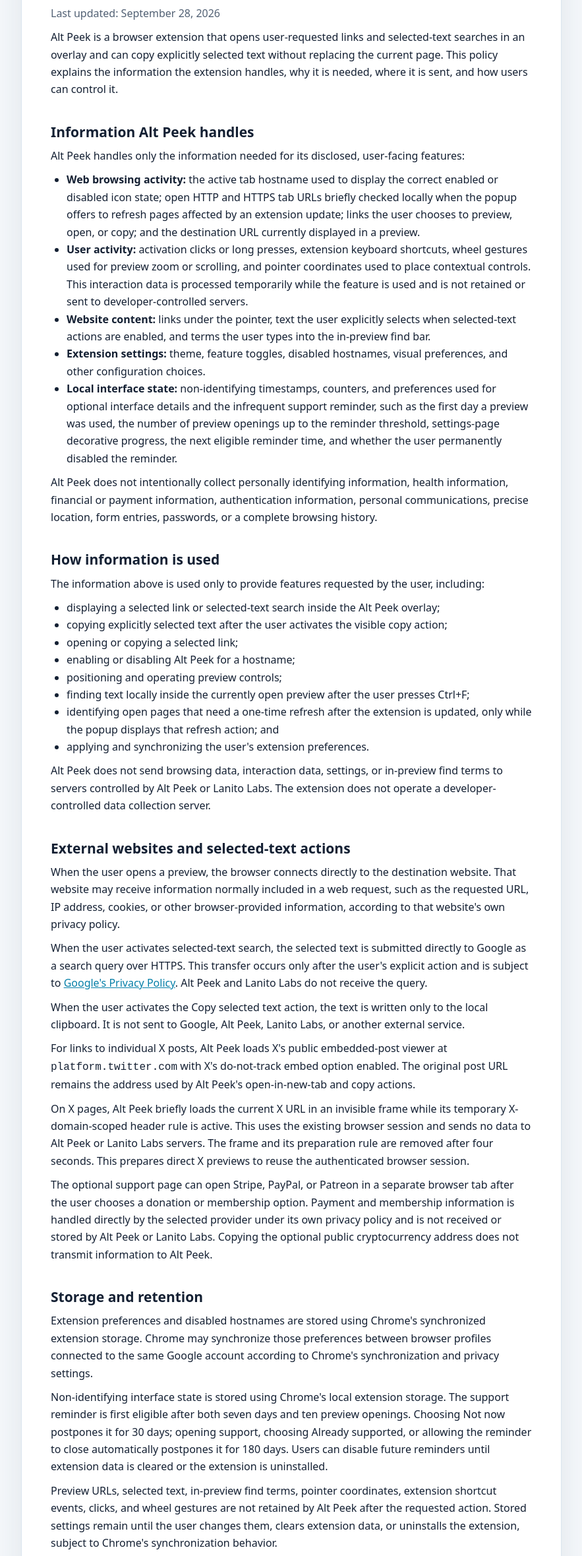
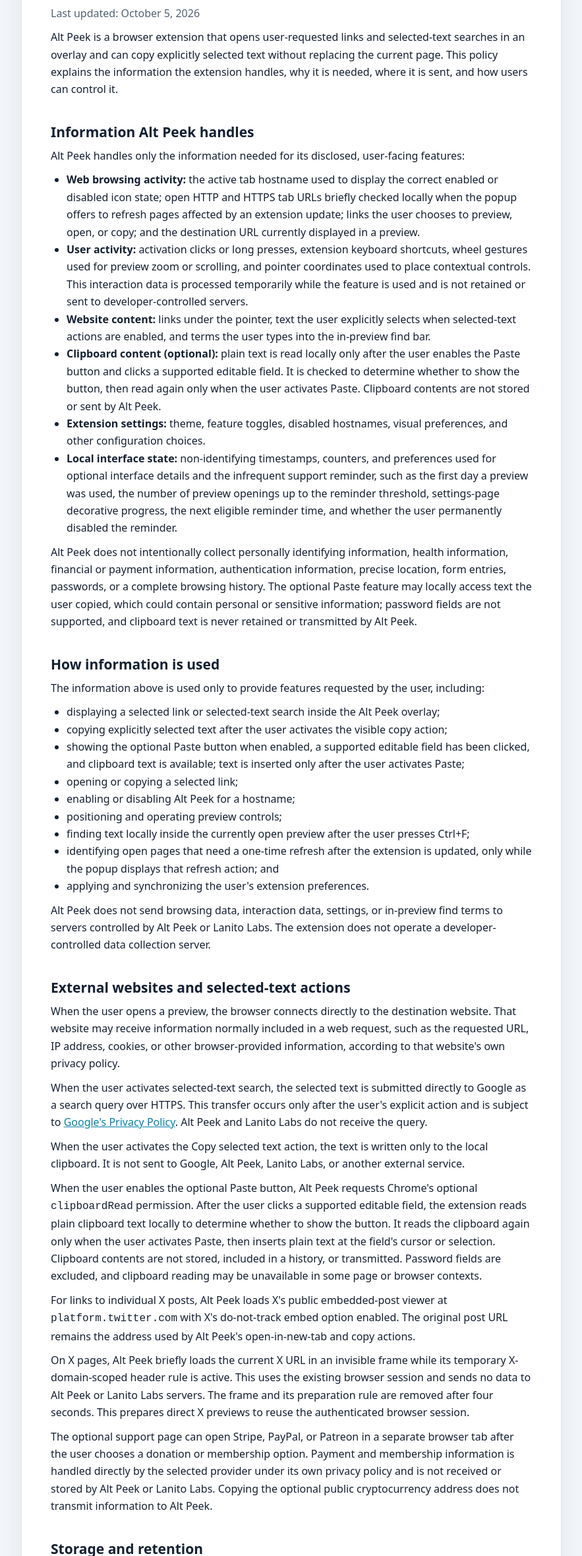
Before and after one commit to LanitoLabs/alt-peek-legal, a plain HTML site: page index.html in a window 1280 px wide. Shown: the part 201-2560 px from the top of the page at 66% size, without its empty margins (198-1081 px from the left). Drawn offline with Linux system fonts and the light colour scheme.

Commit message:
Update privacy policy for optional paste feature

```diff
--- a/index.html
+++ b/index.html
@@ -96,7 +96,7 @@
     <main>
       <div class="brand"><span class="mark" aria-hidden="true"></span>Alt Peek</div>
       <h1>Privacy Policy</h1>
-      <p class="updated">Last updated: September 28, 2026</p>
+      <p class="updated">Last updated: October 5, 2026</p>
 
       <p>Alt Peek is a browser extension that opens user-requested links and selected-text searches in an overlay and can copy explicitly selected text without replacing the current page. This policy explains the information the extension handles, why it is needed, where it is sent, and how users can control it.</p>
 
@@ -106,16 +106,18 @@
         <li><strong>Web browsing activity:</strong> the active tab hostname used to display the correct enabled or disabled icon state; open HTTP and HTTPS tab URLs briefly checked locally when the popup offers to refresh pages affected by an extension update; links the user chooses to preview, open, or copy; and the destination URL currently displayed in a preview.</li>
         <li><strong>User activity:</strong> activation clicks or long presses, extension keyboard shortcuts, wheel gestures used for preview zoom or scrolling, and pointer coordinates used to place contextual controls. This interaction data is processed temporarily while the feature is used and is not retained or sent to developer-controlled servers.</li>
         <li><strong>Website content:</strong> links under the pointer, text the user explicitly selects when selected-text actions are enabled, and terms the user types into the in-preview find bar.</li>
+        <li><strong>Clipboard content (optional):</strong> plain text is read locally only after the user enables the Paste button and clicks a supported editable field. It is checked to determine whether to show the button, then read again only when the user activates Paste. Clipboard contents are not stored or sent by Alt Peek.</li>
         <li><strong>Extension settings:</strong> theme, feature toggles, disabled hostnames, visual preferences, and other configuration choices.</li>
         <li><strong>Local interface state:</strong> non-identifying timestamps, counters, and preferences used for optional interface details and the infrequent support reminder, such as the first day a preview was used, the number of preview openings up to the reminder threshold, settings-page decorative progress, the next eligible reminder time, and whether the user permanently disabled the reminder.</li>
       </ul>
-      <p>Alt Peek does not intentionally collect personally identifying information, health information, financial or payment information, authentication information, personal communications, precise location, form entries, passwords, or a complete browsing history.</p>
+      <p>Alt Peek does not intentionally collect personally identifying information, health information, financial or payment information, authentication information, precise location, form entries, passwords, or a complete browsing history. The optional Paste feature may locally access text the user copied, which could contain personal or sensitive information; password fields are not supported, and clipboard text is never retained or transmitted by Alt Peek.</p>
 
       <h2>How information is used</h2>
       <p>The information above is used only to provide features requested by the user, including:</p>
       <ul>
         <li>displaying a selected link or selected-text search inside the Alt Peek overlay;</li>
         <li>copying explicitly selected text after the user activates the visible copy action;</li>
+        <li>showing the optional Paste button when enabled, a supported editable field has been clicked, and clipboard text is available; text is inserted only after the user activates Paste;</li>
         <li>opening or copying a selected link;</li>
         <li>enabling or disabling Alt Peek for a hostname;</li>
         <li>positioning and operating preview controls;</li>
@@ -129,6 +131,7 @@
       <p>When the user opens a preview, the browser connects directly to the destination website. That website may receive information normally included in a web request, such as the requested URL, IP address, cookies, or other browser-provided information, according to that website's own privacy policy.</p>
       <p>When the user activates selected-text search, the selected text is submitted directly to Google as a search query over HTTPS. This transfer occurs only after the user's explicit action and is subject to <a href="https://policies.google.com/privacy" rel="noopener noreferrer">Google's Privacy Policy</a>. Alt Peek and Lanito Labs do not receive the query.</p>
       <p>When the user activates the Copy selected text action, the text is written only to the local clipboard. It is not sent to Google, Alt Peek, Lanito Labs, or another external service.</p>
+      <p>When the user enables the optional Paste button, Alt Peek requests Chrome's optional <code>clipboardRead</code> permission. After the user clicks a supported editable field, the extension reads plain clipboard text locally to determine whether to show the button. It reads the clipboard again only when the user activates Paste, then inserts plain text at the field's cursor or selection. Clipboard contents are not stored, included in a history, or transmitted. Password fields are excluded, and clipboard reading may be unavailable in some page or browser contexts.</p>
       <p>For links to individual X posts, Alt Peek loads X's public embedded-post viewer at <code>platform.twitter.com</code> with X's do-not-track embed option enabled. The original post URL remains the address used by Alt Peek's open-in-new-tab and copy actions.</p>
       <p>On X pages, Alt Peek briefly loads the current X URL in an invisible frame while its temporary X-domain-scoped header rule is active. This uses the existing browser session and sends no data to Alt Peek or Lanito Labs servers. The frame and its preparation rule are removed after four seconds. This prepares direct X previews to reuse the authenticated browser session.</p>
       <p>The optional support page can open Stripe, PayPal, or Patreon in a separate browser tab after the user chooses a donation or membership option. Payment and membership information is handled directly by the selected provider under its own privacy policy and is not received or stored by Alt Peek or Lanito Labs. Copying the optional public cryptocurrency address does not transmit information to Alt Peek.</p>
@@ -136,14 +139,14 @@
       <h2>Storage and retention</h2>
       <p>Extension preferences and disabled hostnames are stored using Chrome's synchronized extension storage. Chrome may synchronize those preferences between browser profiles connected to the same Google account according to Chrome's synchronization and privacy settings.</p>
       <p>Non-identifying interface state is stored using Chrome's local extension storage. The support reminder is first eligible after both seven days and ten preview openings. Choosing Not now postpones it for 30 days; opening support, choosing Already supported, or allowing the reminder to close automatically postpones it for 180 days. Users can disable future reminders until extension data is cleared or the extension is uninstalled.</p>
-      <p>Preview URLs, selected text, in-preview find terms, pointer coordinates, extension shortcut events, clicks, and wheel gestures are not retained by Alt Peek after the requested action. Stored settings remain until the user changes them, clears extension data, or uninstalls the extension, subject to Chrome's synchronization behavior.</p>
+      <p>Preview URLs, selected text, clipboard contents, in-preview find terms, pointer coordinates, extension shortcut events, clicks, and wheel gestures are not retained by Alt Peek after the requested action. The Paste feature's enabled preference is stored locally. Its optional clipboard permission can be revoked in Chrome's extension settings or by turning the feature off. Other stored settings remain until the user changes them, clears extension data, or uninstalls the extension, subject to Chrome's synchronization behavior.</p>
 
       <h2>Sharing, sale, analytics, and advertising</h2>
       <p>Alt Peek does not sell user data. It does not include analytics, telemetry, advertising trackers, behavioral profiling, or data used to determine creditworthiness or for lending purposes.</p>
-      <p>Information leaves the extension only when required for an explicit user-facing action: loading the destination website, submitting a user-activated selected-text query to Google, loading X content for an X preview, synchronizing settings through Chrome when browser sync is enabled, or opening Stripe, PayPal, or Patreon after the user chooses a support option. Copying selected text remains local. Alt Peek does not transfer user data to unrelated third parties.</p>
+      <p>Information leaves the extension only when required for an explicit user-facing action: loading the destination website, submitting a user-activated selected-text query to Google, loading X content for an X preview, synchronizing settings through Chrome when browser sync is enabled, or opening Stripe, PayPal, or Patreon after the user chooses a support option. Copying selected text and reading clipboard text for the optional Paste feature remain local. Alt Peek does not transfer user data to unrelated third parties.</p>
 
       <h2>Security and permissions</h2>
-      <p>Alt Peek requests access to HTTP and HTTPS pages so its visible preview, link-copy, selected-text search and copy actions, and per-site controls can work on supported websites. Network requests initiated by these features use HTTPS when the destination supports it.</p>
+      <p>Alt Peek requests access to HTTP and HTTPS pages so its visible preview, link-copy, selected-text search and copy actions, optional Paste button, and per-site controls can work on supported websites. The <code>clipboardRead</code> permission is optional and requested only when the user enables Paste in settings; Chrome displays its permission warning. Turning the feature off also removes the optional permission. Network requests initiated by these features use HTTPS when the destination supports it.</p>
       <p>The extension uses temporary browser rules while a preview is active to permit compatible websites to appear inside the user-requested preview. Regular preview rules are scoped to the source tab. X preview rules are restricted to requests for <code>x.com</code> and <code>twitter.com</code>, but can match those requests in other tabs while an X preview or its four-second preparation is active. Each rule is removed when the preview closes, the preparation finishes, or its source tab navigates.</p>
       <p>Alt Peek does not execute remotely hosted code.</p>
 
```
